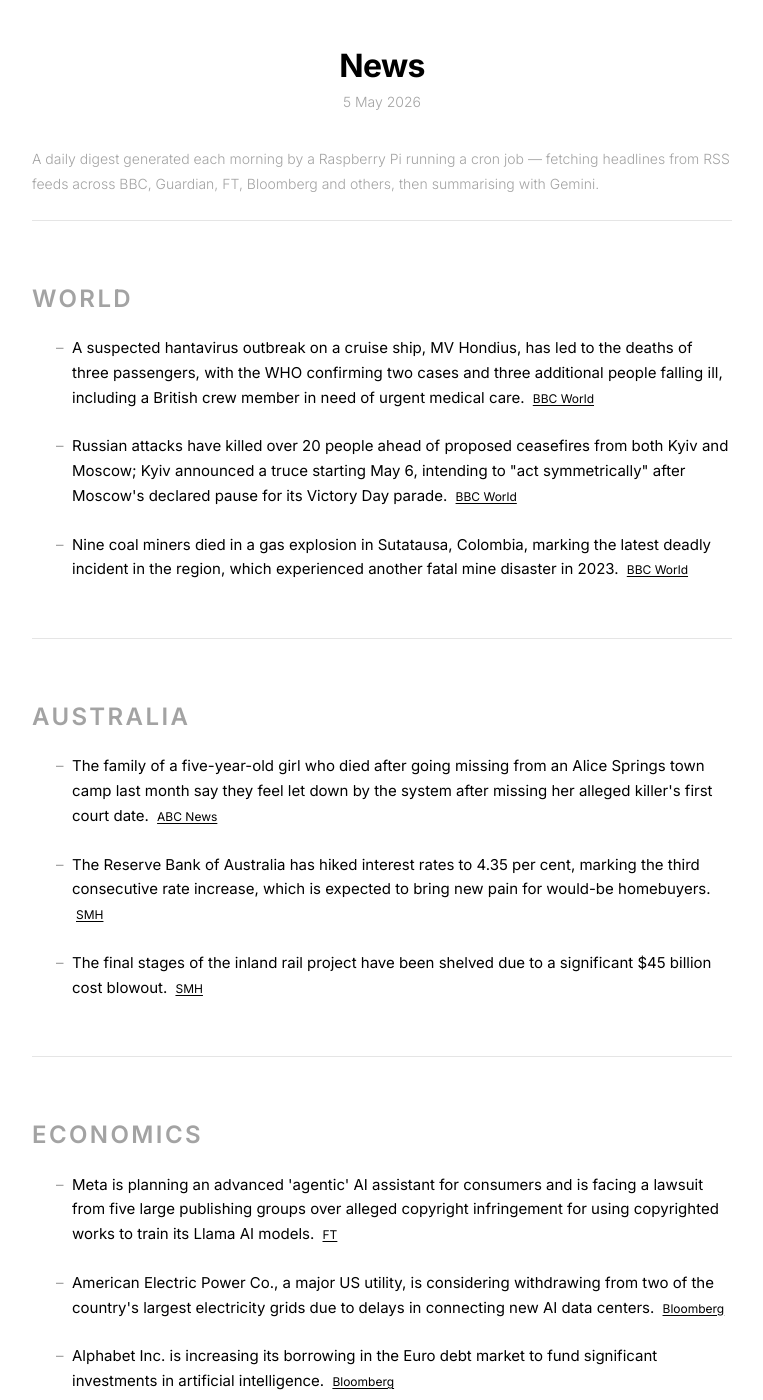
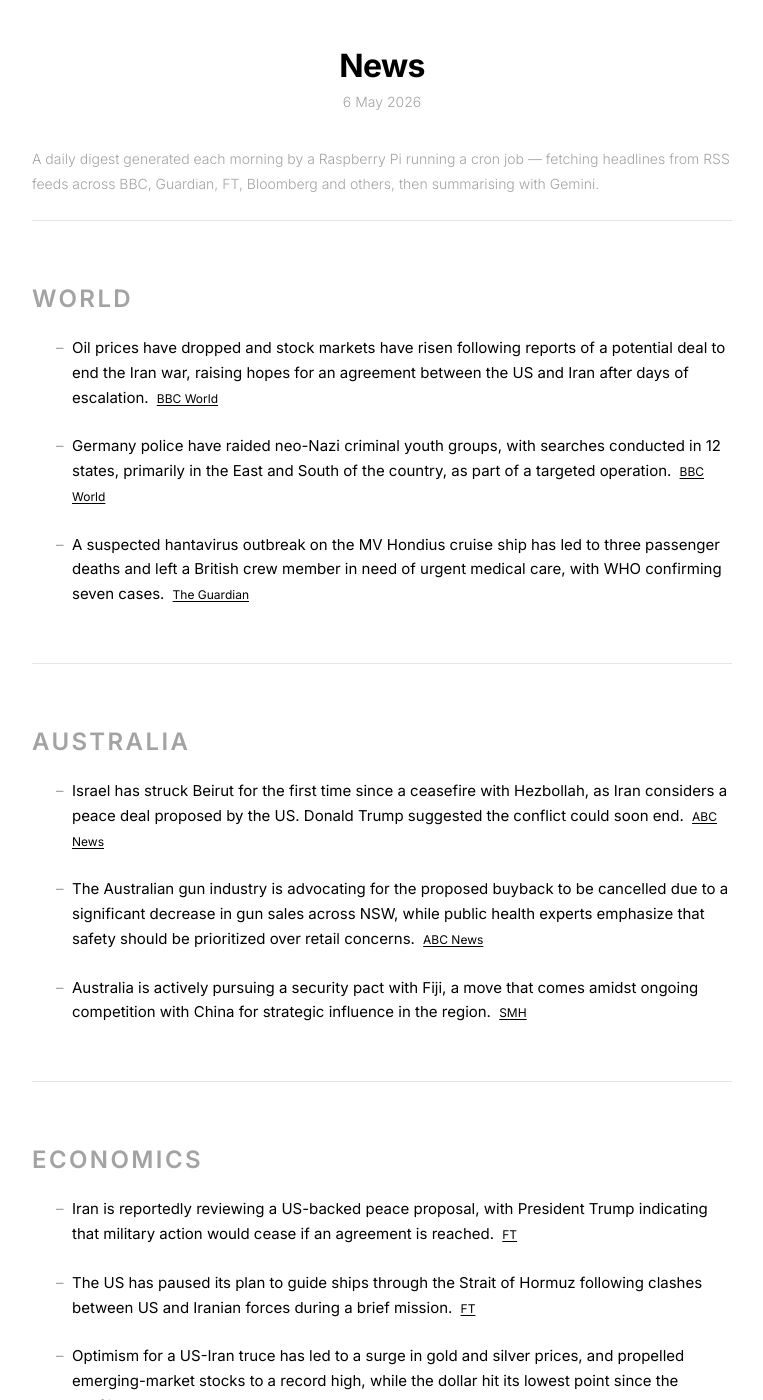
Before and after one commit to s-jac/s-jac.github.io, a Jekyll site: the page built from projects/news.html, in a window 1280 px wide and 1400 px high. Shown: the whole window, without its empty margins (258-1021 px from the left). Built offline with Jekyll 4.4.1, drawn with Linux system fonts in a browser that asks for light colours; some of the changed text lies outside the part shown.

Commit message:
daily news update 6 May 2026

```diff
--- a/_data/news.json
+++ b/_data/news.json
@@ -1,24 +1,24 @@
 {
-  "date": "5 May 2026",
-  "generated_at": "2026-05-05T21:03:13.119780+00:00",
+  "date": "6 May 2026",
+  "generated_at": "2026-05-06T21:02:45.919192+00:00",
   "sections": [
     {
       "heading": "World",
       "bullets": [
         {
-          "text": "A suspected hantavirus outbreak on a cruise ship, MV Hondius, has led to the deaths of three passengers, with the WHO confirming two cases and three additional people falling ill, including a British crew member in need of urgent medical care.",
+          "text": "Oil prices have dropped and stock markets have risen following reports of a potential deal to end the Iran war, raising hopes for an agreement between the US and Iran after days of escalation.",
           "source": "BBC World",
           "url": "https://www.bbc.com/news/world"
         },
         {
-          "text": "Russian attacks have killed over 20 people ahead of proposed ceasefires from both Kyiv and Moscow; Kyiv announced a truce starting May 6, intending to \"act symmetrically\" after Moscow's declared pause for its Victory Day parade.",
+          "text": "Germany police have raided neo-Nazi criminal youth groups, with searches conducted in 12 states, primarily in the East and South of the country, as part of a targeted operation.",
           "source": "BBC World",
           "url": "https://www.bbc.com/news/world"
         },
         {
-          "text": "Nine coal miners died in a gas explosion in Sutatausa, Colombia, marking the latest deadly incident in the region, which experienced another fatal mine disaster in 2023.",
-          "source": "BBC World",
-          "url": "https://www.bbc.com/news/world"
+          "text": "A suspected hantavirus outbreak on the MV Hondius cruise ship has led to three passenger deaths and left a British crew member in need of urgent medical care, with WHO confirming seven cases.",
+          "source": "The Guardian",
+          "url": "https://www.theguardian.com"
         }
       ]
     },
@@ -26,17 +26,17 @@
       "heading": "Australia",
       "bullets": [
         {
-          "text": "The family of a five-year-old girl who died after going missing from an Alice Springs town camp last month say they feel let down by the system after missing her alleged killer's first court date.",
+          "text": "Israel has struck Beirut for the first time since a ceasefire with Hezbollah, as Iran considers a peace deal proposed by the US. Donald Trump suggested the conflict could soon end.",
           "source": "ABC News",
           "url": "https://www.abc.net.au/news"
         },
         {
-          "text": "The Reserve Bank of Australia has hiked interest rates to 4.35 per cent, marking the third consecutive rate increase, which is expected to bring new pain for would-be homebuyers.",
-          "source": "SMH",
-          "url": "https://www.smh.com.au"
+          "text": "The Australian gun industry is advocating for the proposed buyback to be cancelled due to a significant decrease in gun sales across NSW, while public health experts emphasize that safety should be prioritized over retail concerns.",
+          "source": "ABC News",
+          "url": "https://www.abc.net.au/news"
         },
         {
-          "text": "The final stages of the inland rail project have been shelved due to a significant $45 billion cost blowout.",
+          "text": "Australia is actively pursuing a security pact with Fiji, a move that comes amidst ongoing competition with China for strategic influence in the region.",
           "source": "SMH",
           "url": "https://www.smh.com.au"
         }
@@ -46,17 +46,17 @@
       "heading": "Economics",
       "bullets": [
         {
-          "text": "Meta is planning an advanced 'agentic' AI assistant for consumers and is facing a lawsuit from five large publishing groups over alleged copyright infringement for using copyrighted works to train its Llama AI models.",
+          "text": "Iran is reportedly reviewing a US-backed peace proposal, with President Trump indicating that military action would cease if an agreement is reached.",
           "source": "FT",
           "url": "https://www.ft.com"
         },
         {
-          "text": "American Electric Power Co., a major US utility, is considering withdrawing from two of the country's largest electricity grids due to delays in connecting new AI data centers.",
-          "source": "Bloomberg",
-          "url": "https://www.bloomberg.com/markets"
+          "text": "The US has paused its plan to guide ships through the Strait of Hormuz following clashes between US and Iranian forces during a brief mission.",
+          "source": "FT",
+          "url": "https://www.ft.com"
         },
         {
-          "text": "Alphabet Inc. is increasing its borrowing in the Euro debt market to fund significant investments in artificial intelligence.",
+          "text": "Optimism for a US-Iran truce has led to a surge in gold and silver prices, and propelled emerging-market stocks to a record high, while the dollar hit its lowest point since the conflict began.",
           "source": "Bloomberg",
           "url": "https://www.bloomberg.com/markets"
         }
```
